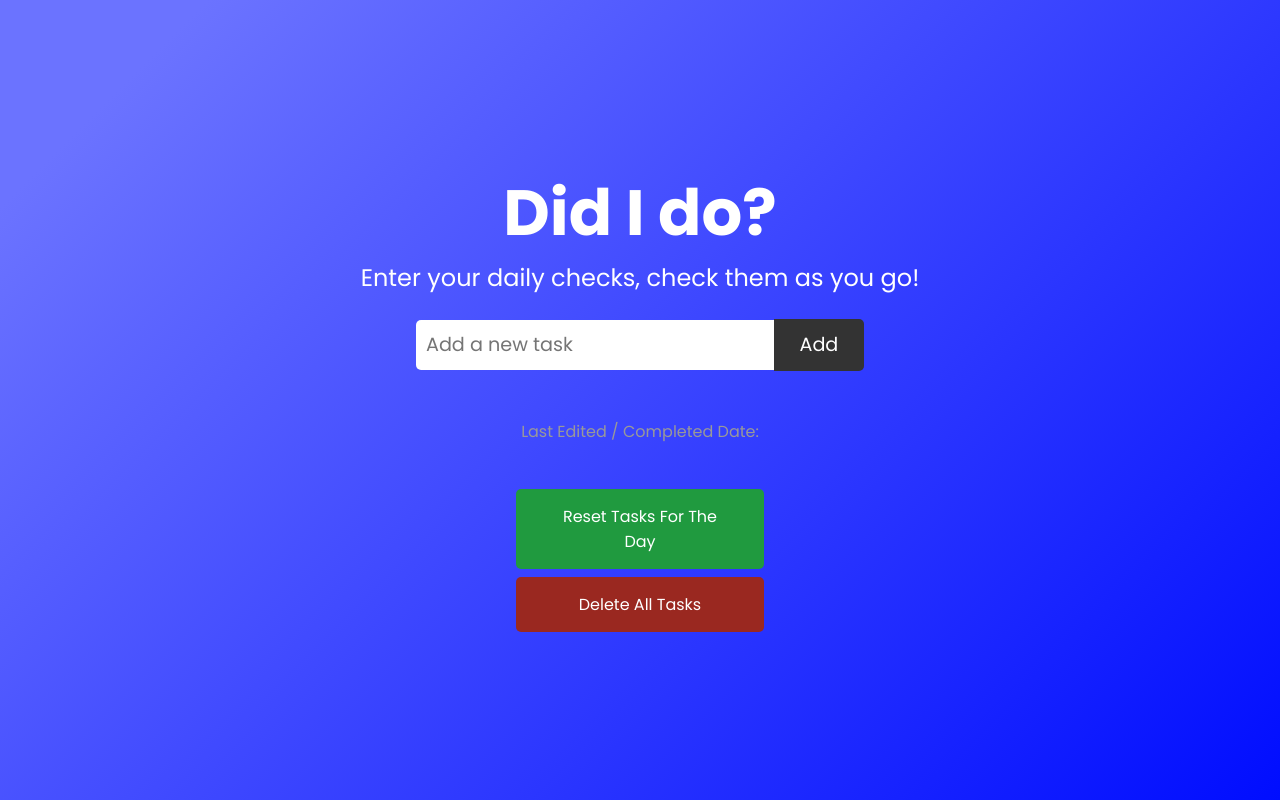
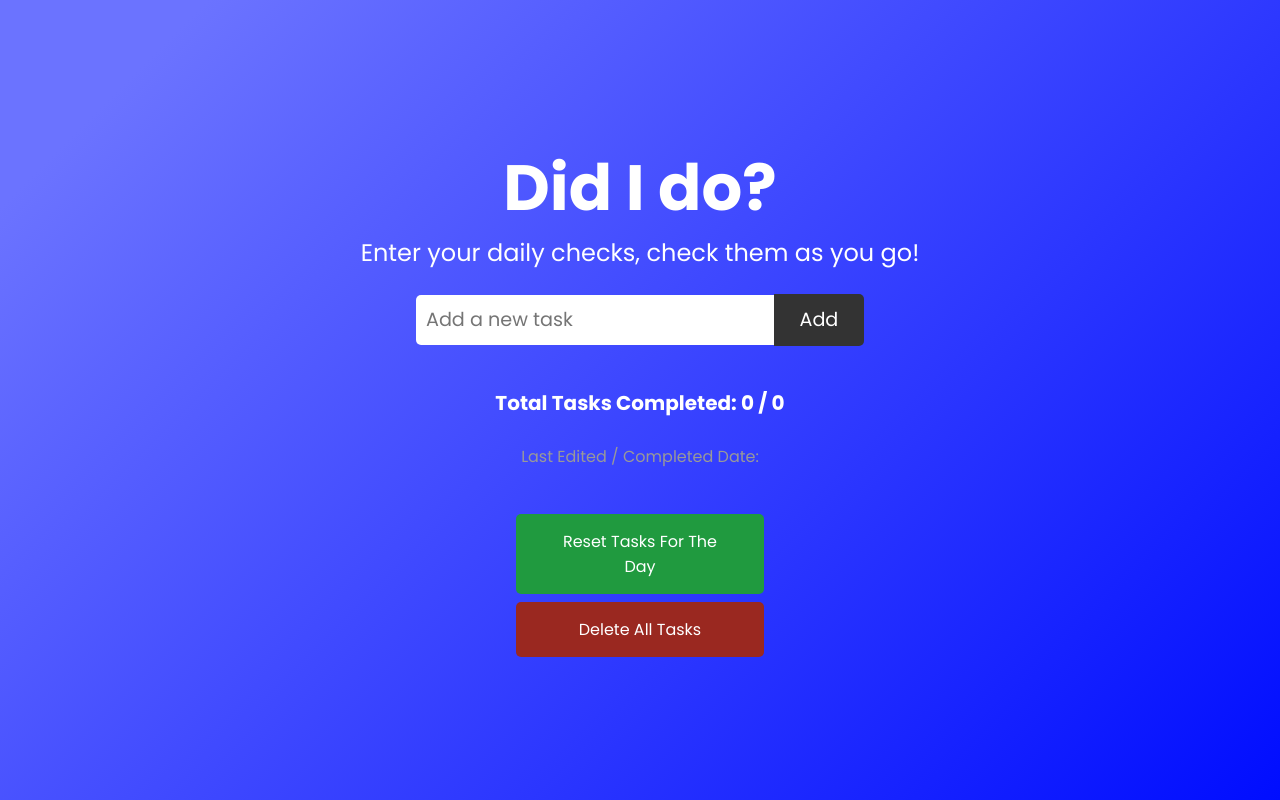
Before and after one commit to Toumari/Did-I-Do-, a React (Vite) app: page / in a window 1280 px wide. Built offline with nearby package versions, Linux system fonts and the light colour scheme.

Commit message:
Added tasks / total tasks completed

```diff
--- a/src/App.css
+++ b/src/App.css
@@ -53,3 +53,14 @@
   column-gap: 15px;
   width: 100%;
 }
+
+.app__tasks__completed {
+  display: flex;
+  font-size: 1.25rem;
+  margin-block: .5em;
+  flex-direction: column;
+  justify-content: center;
+  align-items: center;
+  color: #fff;
+  text-align: center;
+}
--- a/src/App.jsx
+++ b/src/App.jsx
@@ -93,6 +93,8 @@ function App() {
     );
   }, [tasks]);
 
+  const tasksCompleted = tasks.filter((task) => task.completed === true).length;
+
   return (
     <div className="App">
       <h1 className="app__title">Did I do?</h1>
@@ -103,6 +105,9 @@ function App() {
         <NewTaskInput createNewTask={createNewTaskHandler} tasks={tasks} />
       </div>
       <div className="app__tasks">{taskList}</div>
+      <h1 className="app__tasks__completed">
+        Total Tasks Completed: {tasksCompleted} / {tasks.length}
+      </h1>
       <div className="last__completedDate">
         <LastCompletedDate date={lastCompletedDate} />
       </div>
```
